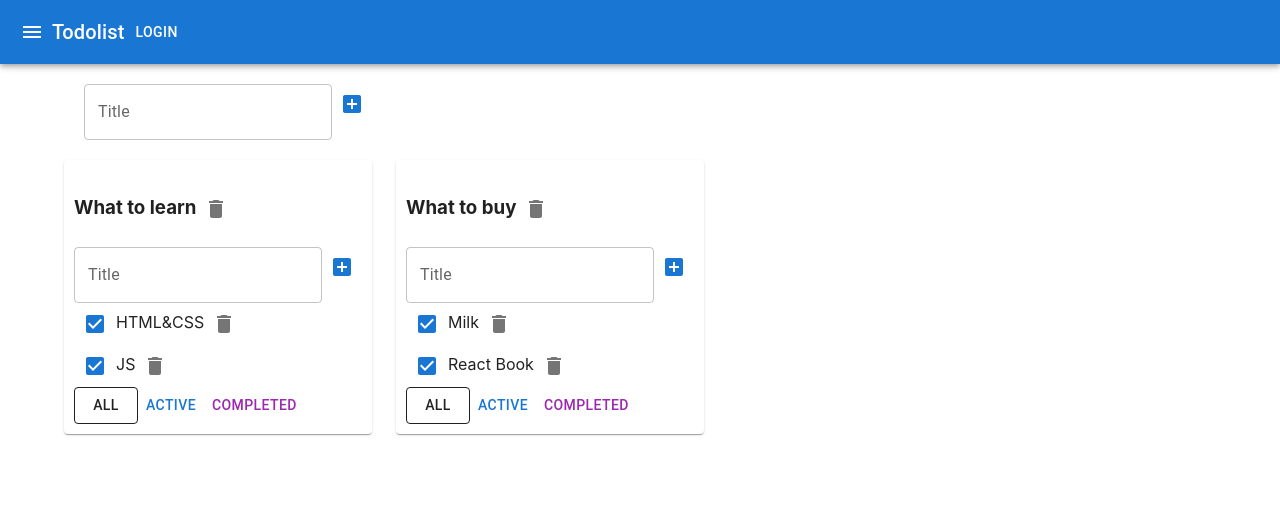
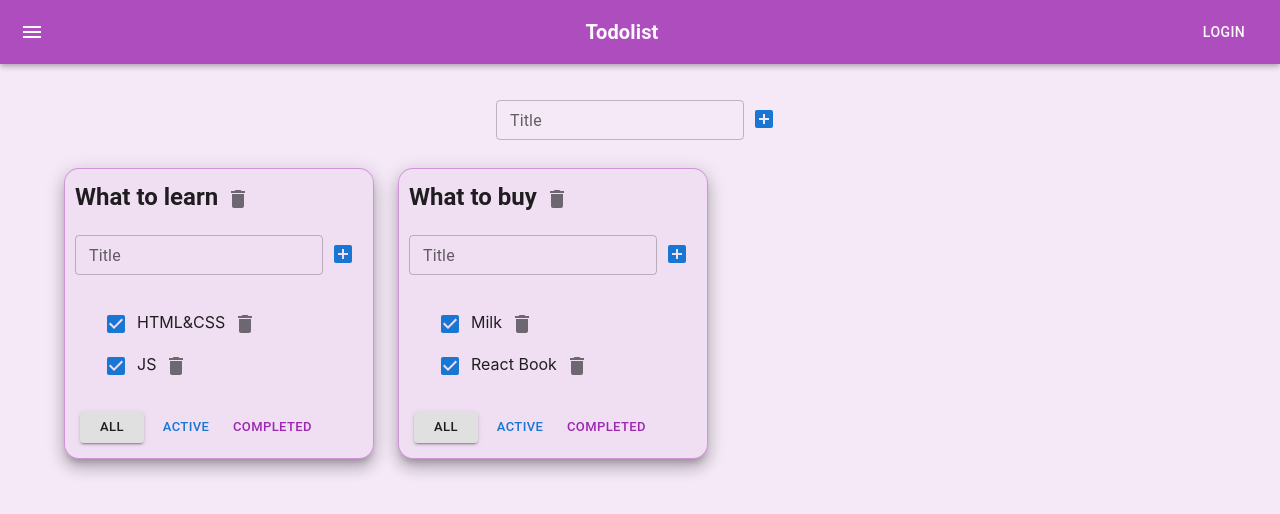
Before and after one commit to Photi31/ToDo_Tuesday, a React (Create React App) app: page / in a window 1280 px wide. Shown: the top 514 px of the page. Built offline with nearby package versions, Linux system fonts and the light colour scheme.

Commit message:
Added some style with all components

```diff
--- a/src/AddItemForm.tsx
+++ b/src/AddItemForm.tsx
@@ -38,6 +38,8 @@ export function AddItemForm(props: AddItemFormPropsType) {
         {/*       className={error ? "error" : ""}*/}
         {/*/>*/}
         <TextField variant='outlined'
+                   size='small'
+                   margin='normal'
                    value={title}
                    onChange={onChangeHandler}
                    onKeyPress={onKeyPressHandler}
@@ -52,9 +54,9 @@ export function AddItemForm(props: AddItemFormPropsType) {
         {/*        onClick={addItem}*/}
         {/*        style={{maxWidth: '30px', maxHeight: '30px', minWidth: '30px', minHeight: '30px'}}>+</Button>*/}
         <IconButton
-                color='primary'
+                color='primary' style={{marginTop: '15px'}}
                 onClick={addItem}>
-            <AddBox/>
+            <AddBox />
         </IconButton>
         {/*{error && <div className="error-message">{error}</div>}*/}
     </div>
--- a/src/App.css
+++ b/src/App.css
@@ -23,3 +23,7 @@
 /*.is-done {*/
 /*  opacity: 0.5;*/
 /*}*/
+.App {
+    height: 100vh;
+    background: rgba(156, 39, 176, 0.1);
+}
--- a/src/App.tsx
+++ b/src/App.tsx
@@ -58,6 +58,7 @@ function App() {
             setTasks({...tasks});
         }
     }
+
     function changeTaskTitle(id: string, newTitle: string, todolistId: string) {
         //достанем нужный массив по todolistId:
         let todolistTasks = tasks[todolistId];
@@ -79,6 +80,7 @@ function App() {
         // засетаем в стейт копию объекта, чтобы React отреагировал перерисовкой
         setTasks({...tasks});
     }
+
     function changeTodolistTitle(id: string, title: string) {
         // найдём нужный todolist
         const todolist = todolists.find(tl => tl.id === id);
@@ -120,20 +122,23 @@ function App() {
 
     return (
         <div className="App">
-            <AppBar position='static'>
-                <Toolbar>
-                    <IconButton edge='start' color='inherit' aria-label='menu'>
+            <AppBar position='static' color='secondary' sx={{opacity: '80%'}}>
+                <Toolbar style={{display: 'flex', justifyContent: 'space-between'}}>
+                    <IconButton edge='start'
+                                color='inherit'
+                                aria-label='menu'
+                    >
                         <Menu/>
                     </IconButton>
-                    <Typography variant='h6'>
+                    <Typography variant='h6' fontWeight='bold'>
                         Todolist
                     </Typography>
                     <Button color='inherit'>Login</Button>
                 </Toolbar>
             </AppBar>
             <Container fixed>
-                <Grid container style={{padding: '20px'}}>
-                    <AddItemForm addItem={addTodolist} />
+                <Grid container style={{padding: '20px', justifyContent: 'center'}}>
+                    <AddItemForm addItem={addTodolist}/>
                 </Grid>
                 <Grid container spacing={3}>
                     {
@@ -149,7 +154,15 @@ function App() {
                             }
 
                             return <Grid item>
-                                <Paper style={{padding: '10px'}}>
+                                <Paper style={{
+                                    padding: '10px',
+                                    borderWidth: '1px',
+                                    borderStyle: 'solid',
+                                    borderColor: 'rgba(156, 39, 176, 0.4)',
+                                    borderRadius: '15px',
+                                    background: 'rgba(156, 39, 176, 0.05)'
+                                }}
+                                       elevation={10}>
                                     <Todolist
                                         key={tl.id}
                                         id={tl.id}
--- a/src/EditableSpan.tsx
+++ b/src/EditableSpan.tsx
@@ -24,6 +24,11 @@ export function EditableSpan(props: EditableSpanPropsType) {
 
     return editMode
         // ? <input value={title} onChange={changeTitle} autoFocus onBlur={activateViewMode}/>
-        ? <TextField variant='outlined' value={title} onChange={changeTitle} autoFocus onBlur={activateViewMode}/>
+        ? <TextField variant='outlined'
+                     size='small'
+                     value={title}
+                     onChange={changeTitle}
+                     autoFocus
+                     onBlur={activateViewMode}/>
         : <span onDoubleClick={activateEditMode}>{props.value}</span>
 }
--- a/src/Todolist.tsx
+++ b/src/Todolist.tsx
@@ -2,7 +2,7 @@ import React, {ChangeEvent} from 'react';
 import {FilterValuesType} from './App';
 import {AddItemForm} from './AddItemForm';
 import {EditableSpan} from './EditableSpan';
-import {Button, Checkbox, IconButton} from "@mui/material";
+import {Button, Checkbox, IconButton, List, Typography} from "@mui/material";
 import {Delete} from "@mui/icons-material";
 
 export type TaskType = {
@@ -42,14 +42,17 @@ export function Todolist(props: PropsType) {
     const onCompletedClickHandler = () => props.changeFilter("completed", props.id);
 
     return <div>
-        <h3> <EditableSpan value={props.title} onChange={changeTodolistTitle} />
+        <Typography variant='h5'
+                    fontWeight='bold'>
+            <EditableSpan value={props.title}
+                          onChange={changeTodolistTitle}/>
             {/*<button onClick={removeTodolist}>x</button>*/}
             <IconButton onClick={removeTodolist}>
                 <Delete/>
             </IconButton>
-        </h3>
+        </Typography>
         <AddItemForm addItem={addTask}/>
-        <div>
+        <List style={{padding: '20px'}}>
             {
                 props.tasks.map(t => {
                     const onClickHandler = () => props.removeTask(t.id, props.id)
@@ -64,8 +67,13 @@ export function Todolist(props: PropsType) {
 
                     return <div key={t.id} className={t.isDone ? "is-done" : ""}>
                         {/*<input type="checkbox" onChange={onChangeHandler} checked={t.isDone}/>*/}
-                        <Checkbox color='primary' onChange={onChangeHandler} checked={t.isDone}/>
-                        <EditableSpan value={t.title} onChange={onTitleChangeHandler} />
+                        <Checkbox color='primary'
+                                  onChange={onChangeHandler}
+                                  checked={t.isDone}
+                        />
+                        <EditableSpan value={t.title}
+                                      onChange={onTitleChangeHandler}
+                        />
                         {/*<button onClick={onClickHandler}>x</button>*/}
                         <IconButton onClick={onClickHandler}>
                             <Delete/>
@@ -73,7 +81,7 @@ export function Todolist(props: PropsType) {
                     </div>
                 })
             }
-        </div>
+        </List>
         <div>
             {/*<button className={props.filter === 'all' ? "active-filter" : ""}*/}
             {/*        onClick={onAllClickHandler}>All*/}
@@ -84,20 +92,26 @@ export function Todolist(props: PropsType) {
             {/*<button className={props.filter === 'completed' ? "active-filter" : ""}*/}
             {/*        onClick={onCompletedClickHandler}>Completed*/}
             {/*</button>*/}
-            <Button variant={props.filter === 'all' ? 'outlined' : 'text'}
-                    // className={props.filter === 'all' ? "active-filter" : ""}
+            <Button variant={props.filter === 'all' ? 'contained' : 'text'}
+                // className={props.filter === 'all' ? "active-filter" : ""}
                     onClick={onAllClickHandler}
-                    color='inherit'>All
+                    size='small'
+                    color='inherit'
+                    style={{margin: '5px'}}>All
             </Button>
-            <Button variant={props.filter === 'active' ? 'outlined' : 'text'}
-                    // className={props.filter === 'active' ? "active-filter" : ""}
+            <Button variant={props.filter === 'active' ? 'contained' : 'text'}
+                // className={props.filter === 'active' ? "active-filter" : ""}
                     onClick={onActiveClickHandler}
-                    color='primary'>Active
+                    size='small'
+                    color='primary'
+                    style={{margin: '5px'}}>Active
             </Button>
-            <Button variant={props.filter === 'completed' ? 'outlined' : 'text'}
-                    // className={props.filter === 'completed' ? "active-filter" : ""}
+            <Button variant={props.filter === 'completed' ? 'contained' : 'text'}
+                // className={props.filter === 'completed' ? "active-filter" : ""}
                     onClick={onCompletedClickHandler}
-                    color='secondary'>Completed
+                    size='small'
+                    color='secondary'
+                    style={{margin: '5px'}}>Completed
             </Button>
         </div>
     </div>
```
